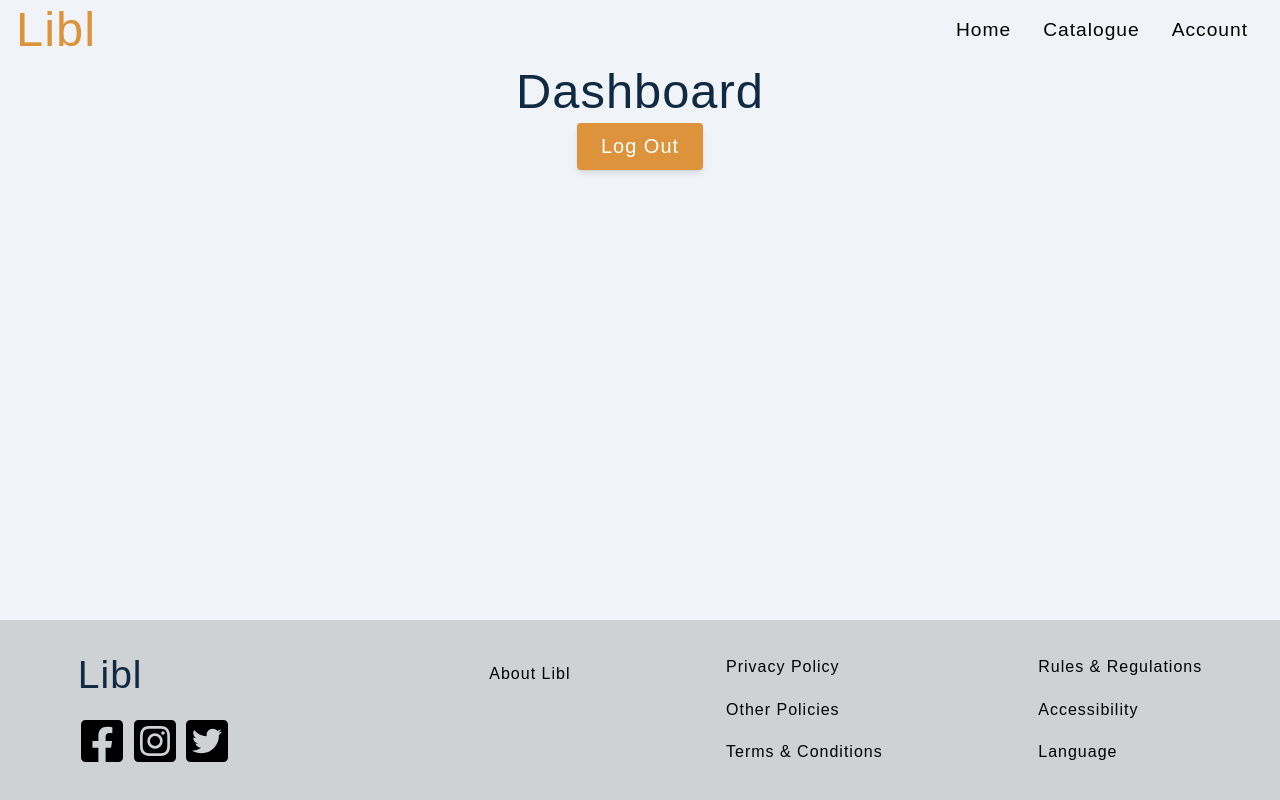
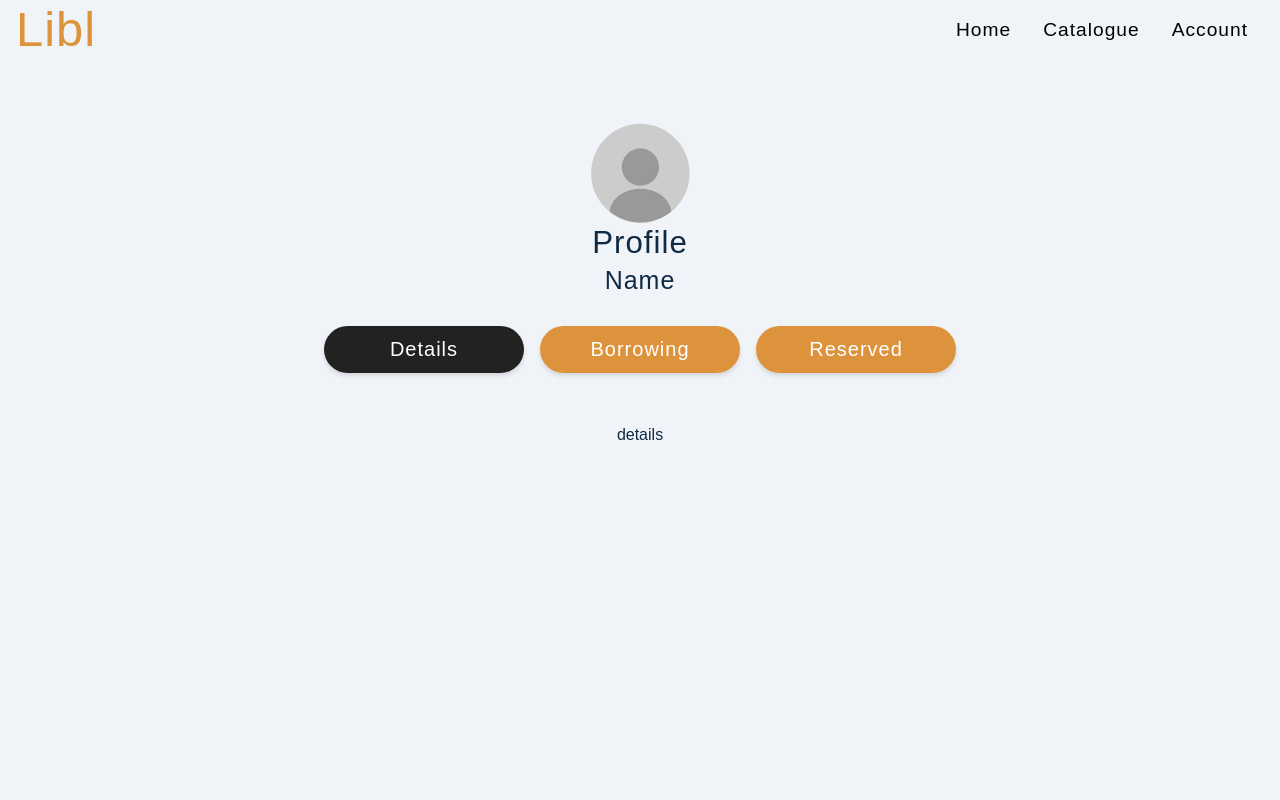
Before and after one commit to HydraSenpai/Libl, a React (Create React App) app in the folder client/: page /profile in a window 1280 px wide. Shown: the top 800 px of the page. Built offline with nearby package versions, Linux system fonts and the light colour scheme; sample sign-in values are in the browser's storage.

Commit message:
set up header, buttons and start of table

```diff
--- /dev/null
+++ b/client/src/components/Table.jsx
@@ -0,0 +1,82 @@
+import React from 'react';
+import styled from 'styled-components';
+
+const Table = () => {
+  const bookDetails = [
+    {
+      name: 'random',
+      date: '10/06/2002',
+      daysBorrowed: 50,
+      returnBtn: 'return',
+    },
+    {
+      name: 'random 2',
+      date: '4/06/2002',
+      daysBorrowed: 2,
+      returnBtn: 'return',
+    },
+  ];
+  if (!bookDetails || bookDetails.length === 0) {
+    return (
+      <Wrapper>
+        <h3>No Books reserved...</h3>
+      </Wrapper>
+    );
+  }
+  return (
+    <Wrapper>
+      <table cellSpacing='0'>
+        <tbody>
+          <tr>
+            <th>Book Name</th>
+            <th>Date Taken out</th>
+            <th>Days Borrowed</th>
+            <th>Return</th>
+          </tr>
+          {bookDetails.map((details, index) => {
+            const { name, date, daysBorrowed, returnBtn } = details;
+            return (
+              <tr className='light' key={index}>
+                <td>{name}</td>
+                <td>{date}</td>
+                <td>{daysBorrowed}</td>
+                <td>{returnBtn}</td>
+              </tr>
+            );
+          })}
+        </tbody>
+      </table>
+    </Wrapper>
+  );
+};
+
+export default Table;
+
+const Wrapper = styled.div`
+  table {
+    margin: 0;
+    padding: 0;
+    border-radius: var(--borderRadius);
+  }
+  th {
+    font-weight: 600;
+    font-size: 1.5em;
+    padding: 0.3em 1em;
+    text-align: center;
+    background-color: var(--grey-200);
+    transition: var(--transition);
+  }
+  td {
+    font-size: 1.3em;
+    padding: 0em 1em;
+    text-align: center;
+    transition: var(--transition);
+  }
+  .light {
+    //background-color: var(--grey-50);
+    transition: var(--transition);
+  }
+  .light:hover {
+    background-color: var(--grey-100);
+  }
+`;
--- a/client/src/components/index.js
+++ b/client/src/components/index.js
@@ -1,5 +1,6 @@
 import Footer from './Footer';
 import Navbar from './Navbar';
 import BookCard from './BookCard';
+import Table from './Table';
 
-export { Footer, Navbar, BookCard };
+export { Table, Footer, Navbar, BookCard };
--- a/client/src/index.css
+++ b/client/src/index.css
@@ -188,6 +188,9 @@ ul {
   font-size: 1.25rem;
   padding: 0.5rem 1.25rem;
 }
+.btn-accent {
+  background-color: var(--black);
+}
 .btn-danger {
   background: var(--red-light);
   color: var(--red-dark);
@@ -304,6 +307,11 @@ ul {
   max-width: var(--max-width);
   margin: 0 auto;
 }
+
+.nav-padding {
+  margin-top: 50px;
+}
+
 .full-page {
   min-height: 100vh;
 }
--- a/client/src/pages/Dashboard.jsx
+++ b/client/src/pages/Dashboard.jsx
@@ -1,10 +1,13 @@
-import { useEffect } from 'react';
-import { Navbar, Footer } from '../components/';
+import { useEffect, useState } from 'react';
+import { Navbar, Footer, Table } from '../components/';
 import { useUserContext } from '../context/user_context';
 import { useNavigate } from 'react-router-dom';
+import styled from 'styled-components';
+import profile from '../assets/profileblank.png';
 
 const Dashboard = () => {
   const { logoutUser, user } = useUserContext();
+  const [displayOption, setDisplayOption] = useState('details');
   const navigate = useNavigate();
 
   useEffect(() => {
@@ -14,19 +17,95 @@ const Dashboard = () => {
   }, [user, navigate]);
 
   return (
-    <div>
+    <Wrapper>
       <div className='full-page_without-footer'>
         <Navbar />
-        <div className='center'>
-          <h1>Dashboard</h1>
-          <button className='btn' onClick={logoutUser}>
-            Log out
-          </button>
+        <div className='center nav-padding'>
+          {/* TOP SECTION */}
+          <div className='top-section'>
+            <img src={profile} className='profile' />
+            <h3>Profile</h3>
+            <h4>Name</h4>
+          </div>
+          {/* BUTTON SECTION */}
+          <div className='buttons'>
+            <button
+              className={displayOption === 'details' ? 'btn btn-accent' : 'btn'}
+              onClick={() => setDisplayOption('details')}
+            >
+              Details
+            </button>
+            <button
+              className={
+                displayOption === 'borrowing' ? 'btn btn-accent' : 'btn'
+              }
+              onClick={() => setDisplayOption('borrowing')}
+            >
+              Borrowing
+            </button>
+            <button
+              className={
+                displayOption === 'reserved' ? 'btn btn-accent' : 'btn'
+              }
+              onClick={() => setDisplayOption('reserved')}
+            >
+              Reserved
+            </button>
+          </div>
+          {/* MAIN SECTION */}
+          <div className='bottom-section'>
+            {displayOption === 'details' && (
+              <div className='details'>details</div>
+            )}
+            {displayOption === 'borrowing' && (
+              <div className='borrowing'>
+                <Table />
+              </div>
+            )}
+            {displayOption === 'reserved' && (
+              <div className='reserved'>reserved</div>
+            )}
+          </div>
         </div>
       </div>
       <Footer />
-    </div>
+    </Wrapper>
   );
 };
 
 export default Dashboard;
+
+const Wrapper = styled.div`
+  .full-page_without-footer {
+    height: 180vh;
+  }
+  .top-section {
+    height: 200px;
+    width: 80%;
+    display: flex;
+    flex-direction: column;
+    justify-content: center;
+    align-items: center;
+  }
+  .profile {
+    height: 100px;
+    width: 100px;
+  }
+  .buttons {
+    display: flex;
+    margin: 1em 0em;
+    gap: 1em;
+  }
+  .btn {
+    width: 200px;
+    border-radius: 50px;
+  }
+  .bottom-section {
+    min-height: 1000px;
+    width: 80%;
+    display: flex;
+    flex-direction: column;
+    align-items: center;
+    padding-top: 2em;
+  }
+`;
```
Also changed, not shown: client/src/assets/profile.png (added), client/src/assets/profileblank.png (added).
